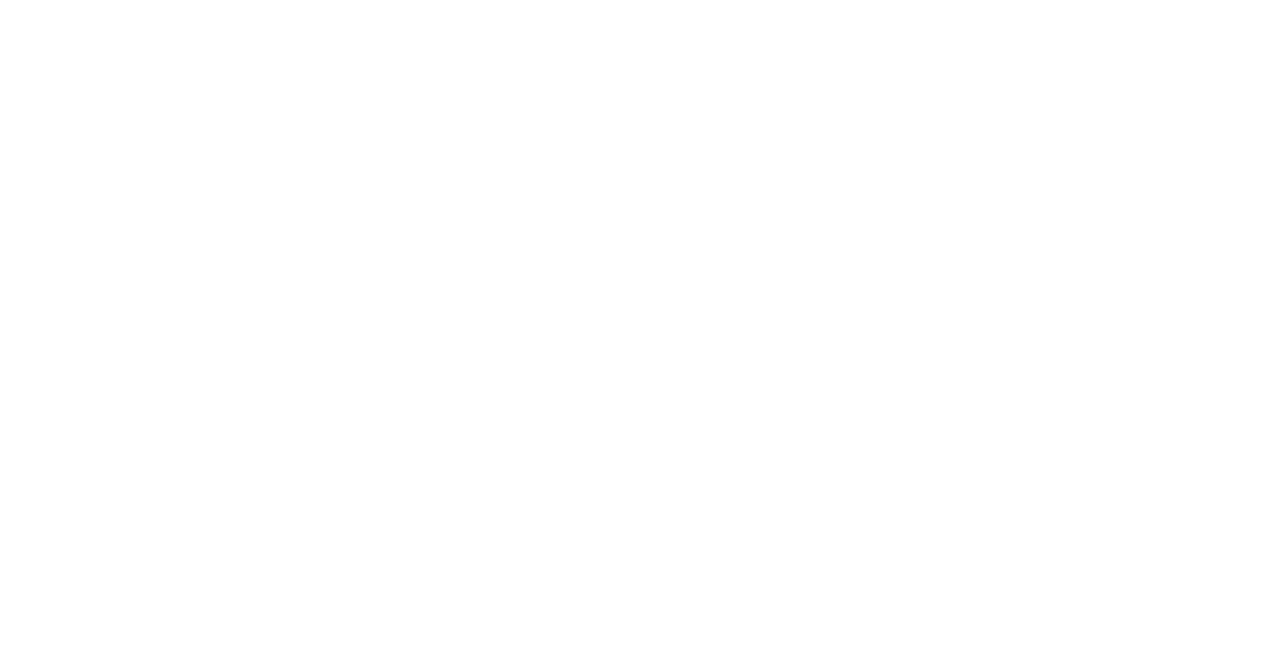
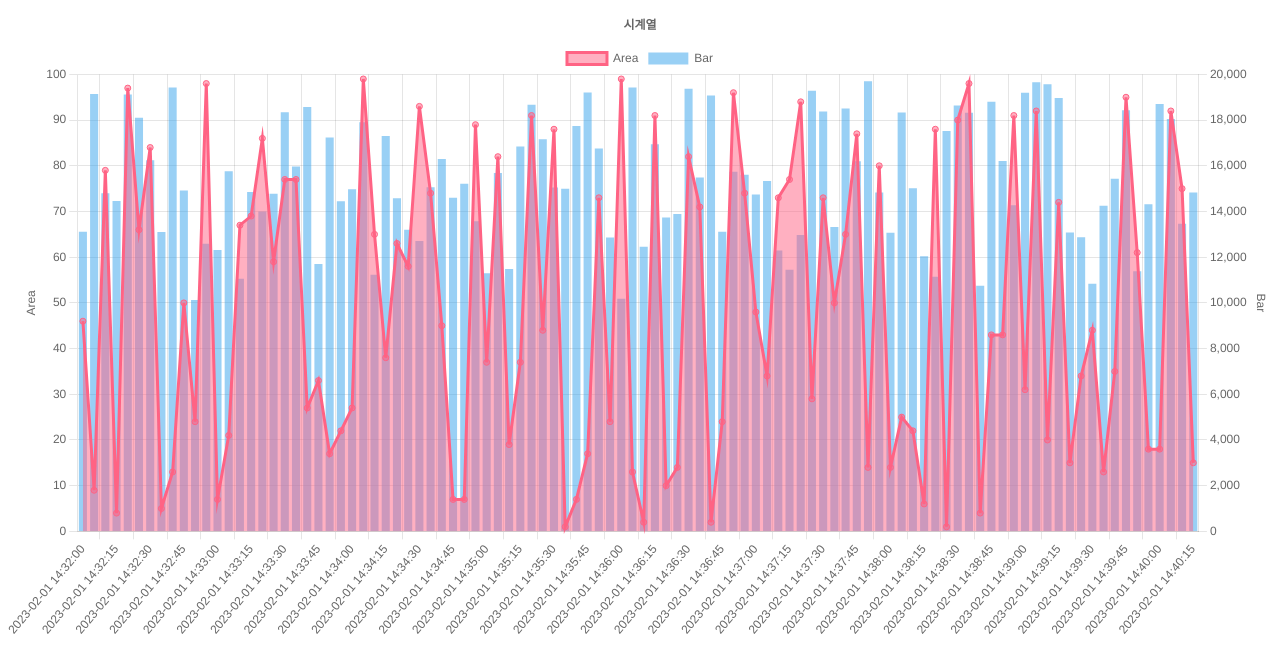
Before and after one commit to wanted-pre-onboarding-internship-team-6/pre-onboarding-9th-3-6, a React (Vite) app: page / in a window 1280 px wide. Shown: the top 672 px of the page. Built offline with nearby package versions, Linux system fonts and the light colour scheme.

Commit message:
[#3] feat: 시계열 차트 만들기

```diff
--- a/src/App.tsx
+++ b/src/App.tsx
@@ -1,3 +1,124 @@
+import {
+  Chart as ChartJS,
+  CategoryScale,
+  LinearScale,
+  PointElement,
+  LineElement,
+  Title,
+  Tooltip,
+  Filler,
+  Legend,
+  BarElement,
+  LineController,
+  BarController,
+} from 'chart.js';
+import { Chart } from 'react-chartjs-2';
+
+import datas from './data/mock_data_example-flexsys.json';
+
+ChartJS.register(
+  CategoryScale,
+  LinearScale,
+  PointElement,
+  LineElement,
+  Title,
+  Tooltip,
+  Filler,
+  Legend,
+  LinearScale,
+  CategoryScale,
+  BarElement,
+  LineController,
+  BarController,
+  PointElement,
+  LineElement,
+  Legend,
+  Tooltip,
+);
+
 export default function App() {
-  return <div></div>;
+  const options = {
+    responsive: true,
+    interaction: {
+      mode: 'top' as const,
+      intersect: false,
+    },
+    stacked: false,
+    plugins: {
+      title: {
+        display: true,
+        text: '시계열',
+      },
+    },
+    scales: {
+      area_Y: {
+        type: 'linear' as const,
+        display: true,
+        position: 'left' as const,
+        title: {
+          display: true,
+          text: 'Area',
+        },
+      },
+      bar_Y: {
+        type: 'linear' as const,
+        display: true,
+        position: 'right' as const,
+        title: {
+          display: true,
+          text: 'Bar',
+        },
+        grid: {
+          drawOnChartArea: false,
+        },
+      },
+    },
+  };
+
+  const Data = datas.response;
+  const value = Object.values(Data);
+  const dataArray = [
+    ...Object.keys(Data).map((el, i) => {
+      return {
+        key: i,
+        id: value[i].id,
+        areaValue: value[i].value_area,
+        barValue: value[i].value_bar,
+        time: el,
+      };
+    }),
+  ];
+
+  const timeLineArray = Object.keys(Data);
+  const labels = timeLineArray;
+
+  const data = {
+    labels,
+    datasets: [
+      {
+        type: 'line' as const,
+        label: 'Area',
+        fill: true,
+        borderColor: 'rgb(255, 99, 132)',
+        backgroundColor: 'rgba(255, 99, 132, 0.5)',
+        data: dataArray.map((el) => el.areaValue),
+        yAxisID: 'area_Y',
+      },
+      {
+        type: 'bar' as const,
+        label: 'Bar',
+        fill: true,
+        borderColor: 'rgb(53, 162, 235)',
+        backgroundColor: 'rgba(53, 162, 235, 0.5)',
+        data: dataArray.map((el) => el.barValue),
+        yAxisID: 'bar_Y',
+      },
+    ],
+  };
+
+  return (
+    <div>
+      <Chart type="bar" options={options} data={data} />
+    </div>
+  );
 }
```
